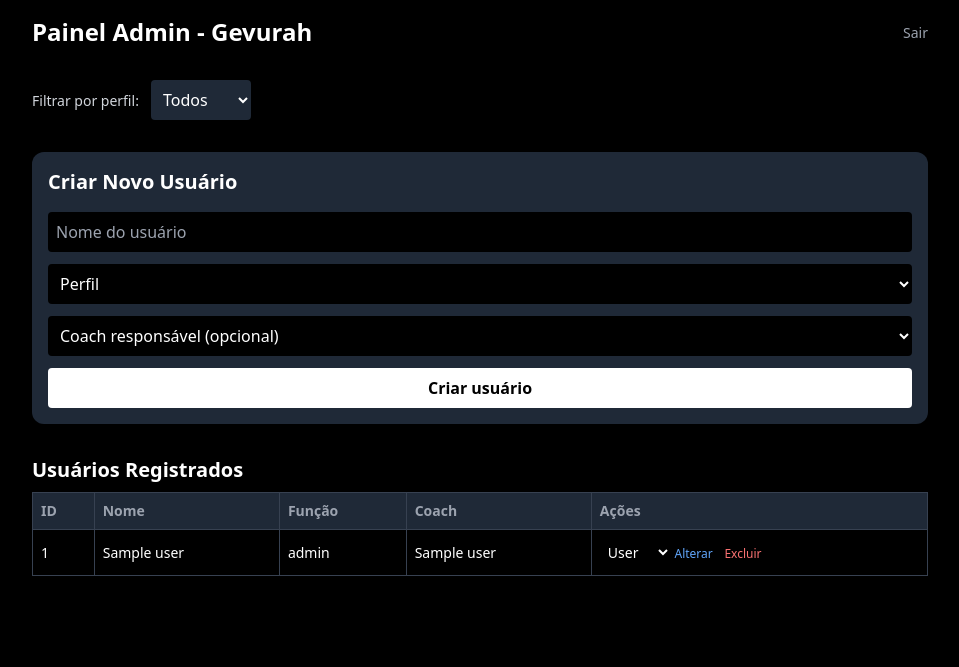
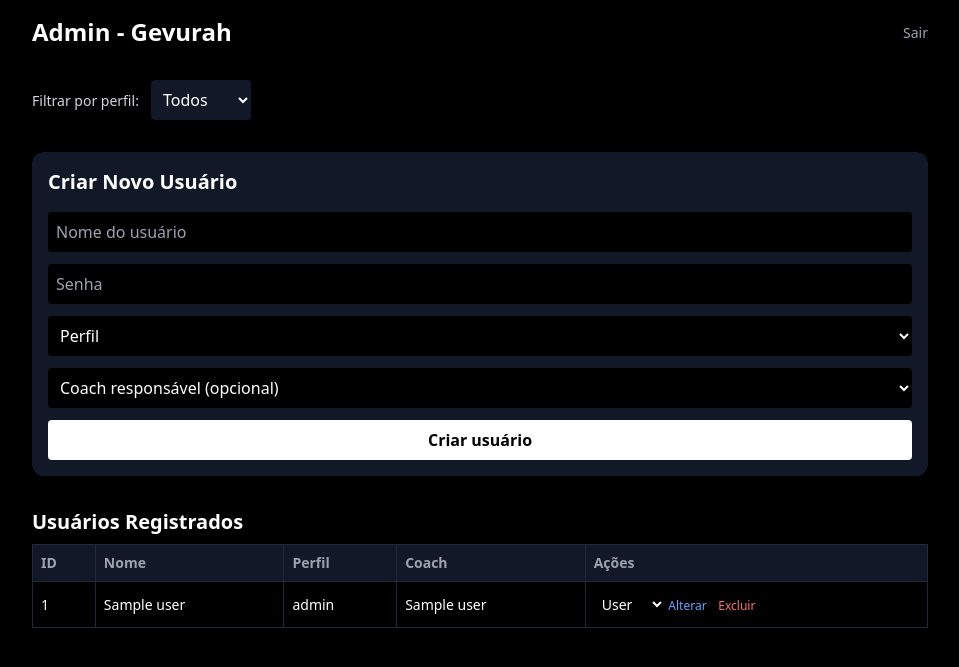
Before and after one commit to pedrocamposlive/Gevurah, a Flask app: template templates/admin.html in a window 1280 px wide. Shown: the top 667 px of the page, without its empty margins (160-1119 px from the left). Run offline with Flask 3, Linux system fonts and the light colour scheme; the template is opened without the code that fills it: most values are stand-ins (such as "Sample title", 1, 10 or a date in 2020); some libraries are stand-ins or nearby versions.

Commit message:
Update admin.html

```diff
--- a/templates/admin.html
+++ b/templates/admin.html
@@ -1,23 +1,27 @@
 <!DOCTYPE html>
 <html lang="pt-br">
 <head>
-  <meta charset="UTF-8">
-  <meta name="viewport" content="width=device-width, initial-scale=1.0">
-  <title>Admin - Gevurah</title>
+  <meta charset="UTF-8" />
+  <meta name="viewport" content="width=device-width, initial-scale=1.0" />
+  <title>Painel Admin - Gevurah</title>
   <script src="https://cdn.tailwindcss.com"></script>
 </head>
 <body class="bg-black text-white min-h-screen p-4 font-sans">
+
   <div class="max-w-4xl mx-auto space-y-8">
+
+    <!-- Topo -->
     <div class="flex justify-between items-center">
-      <h1 class="text-2xl font-bold">Painel Admin - Gevurah</h1>
+      <h1 class="text-2xl font-bold">Admin - Gevurah</h1>
       <form action="/logout" method="get">
         <button class="text-sm text-gray-400 hover:text-white">Sair</button>
       </form>
     </div>
 
+    <!-- Filtro de perfil -->
     <form method="GET" action="/admin" class="mb-4">
       <label class="text-sm text-gray-300 mr-2">Filtrar por perfil:</label>
-      <select name="filtro" onchange="this.form.submit()" class="bg-gray-800 text-white p-2 rounded">
+      <select name="filtro" onchange="this.form.submit()" class="bg-gray-900 text-white p-2 rounded">
         <option value="todos" {% if filtro == 'todos' %}selected{% endif %}>Todos</option>
         <option value="aluno" {% if filtro == 'aluno' %}selected{% endif %}>Alunos</option>
         <option value="coach" {% if filtro == 'coach' %}selected{% endif %}>Coaches</option>
@@ -25,10 +29,12 @@
       </select>
     </form>
 
-    <div class="bg-gray-800 p-4 rounded-xl space-y-4">
+    <!-- Criar novo usuário -->
+    <div class="bg-gray-900 p-4 rounded-xl space-y-4">
       <h2 class="text-xl font-semibold mb-2">Criar Novo Usuário</h2>
       <form action="/criar_usuario" method="POST" class="flex flex-col gap-3">
         <input type="text" name="nome" placeholder="Nome do usuário" required class="bg-black p-2 rounded text-white" />
+        <input type="password" name="senha" placeholder="Senha" required class="bg-black p-2 rounded text-white" />
         <select name="role" required class="bg-black p-2 rounded text-white">
           <option value="">Perfil</option>
           <option value="aluno">Aluno</option>
@@ -39,7 +45,7 @@
         <select name="coach_id" class="bg-black p-2 rounded text-white">
           <option value="">Coach responsável (opcional)</option>
           {% for coach in coaches %}
-            <option value="{{ coach["id"] }}">{{ coach["nome"] }}</option>
+            <option value="{{ coach['id'] }}">{{ coach['nome'] }}</option>
           {% endfor %}
         </select>
 
@@ -47,40 +53,45 @@
       </form>
     </div>
 
+    <!-- Lista de usuários -->
     <div>
       <h2 class="text-xl font-semibold mb-2 mt-4">Usuários Registrados</h2>
-      <table class="w-full text-sm text-left border border-gray-700">
-        <thead class="text-gray-400 bg-gray-800">
+      <table class="w-full text-sm text-left border border-gray-800">
+        <thead class="bg-gray-900 text-gray-400">
           <tr>
-            <th class="p-2 border border-gray-700">ID</th>
-            <th class="p-2 border border-gray-700">Nome</th>
-            <th class="p-2 border border-gray-700">Função</th>
-            <th class="p-2 border border-gray-700">Coach</th>
-            <th class="p-2 border border-gray-700">Ações</th>
+            <th class="p-2 border border-gray-800">ID</th>
+            <th class="p-2 border border-gray-800">Nome</th>
+            <th class="p-2 border border-gray-800">Perfil</th>
+            <th class="p-2 border border-gray-800">Coach</th>
+            <th class="p-2 border border-gray-800">Ações</th>
           </tr>
         </thead>
         <tbody>
           {% for user in usuarios %}
-          <tr class="border-t border-gray-700">
-            <td class="p-2 border border-gray-700">{{ user.id }}</td>
-            <td class="p-2 border border-gray-700">{{ user.nome }}</td>
-            <td class="p-2 border border-gray-700">{{ user.role }}</td>
-            <td class="p-2 border border-gray-700">{{ user.coach_nome if user.coach_nome else '—' }}</td>
-            <td class="p-2 border border-gray-700 space-x-2">
+          <tr class="border-t border-gray-800">
+            <td class="p-2 border border-gray-800">{{ user['id'] }}</td>
+            <td class="p-2 border border-gray-800">{{ user['nome'] }}</td>
+            <td class="p-2 border border-gray-800">{{ user['role'] }}</td>
+            <td class="p-2 border border-gray-800">{{ user['coach_nome'] if user['coach_nome'] else '—' }}</td>
+            <td class="p-2 border border-gray-800 space-x-2">
+
+              <!-- Alterar perfil -->
               <form action="/alterar_usuario" method="POST" class="inline">
-                <input type="hidden" name="id" value="{{ user.id }}">
+                <input type="hidden" name="id" value="{{ user['id'] }}">
                 <select name="novo_role" class="bg-black text-white p-1 text-sm rounded">
-                  <option value="user" {% if user.role == 'user' %}selected{% endif %}>User</option>
-                  <option value="coach" {% if user.role == 'coach' %}selected{% endif %}>Coach</option>
-                  <option value="admin" {% if user.role == 'admin' %}selected{% endif %}>Admin</option>
+                  <option value="user" {% if user['role'] == 'user' %}selected{% endif %}>User</option>
+                  <option value="coach" {% if user['role'] == 'coach' %}selected{% endif %}>Coach</option>
+                  <option value="admin" {% if user['role'] == 'admin' %}selected{% endif %}>Admin</option>
                 </select>
                 <button type="submit" class="text-blue-400 hover:underline text-xs">Alterar</button>
               </form>
 
+              <!-- Excluir usuário -->
               <form action="/excluir_usuario" method="POST" class="inline" onsubmit="return confirm('Tem certeza que deseja excluir?');">
-                <input type="hidden" name="id" value="{{ user.id }}">
+                <input type="hidden" name="id" value="{{ user['id'] }}">
                 <button type="submit" class="text-red-400 hover:underline text-xs">Excluir</button>
               </form>
+
             </td>
           </tr>
           {% endfor %}
@@ -89,5 +100,6 @@
     </div>
 
   </div>
+
 </body>
 </html>
```
